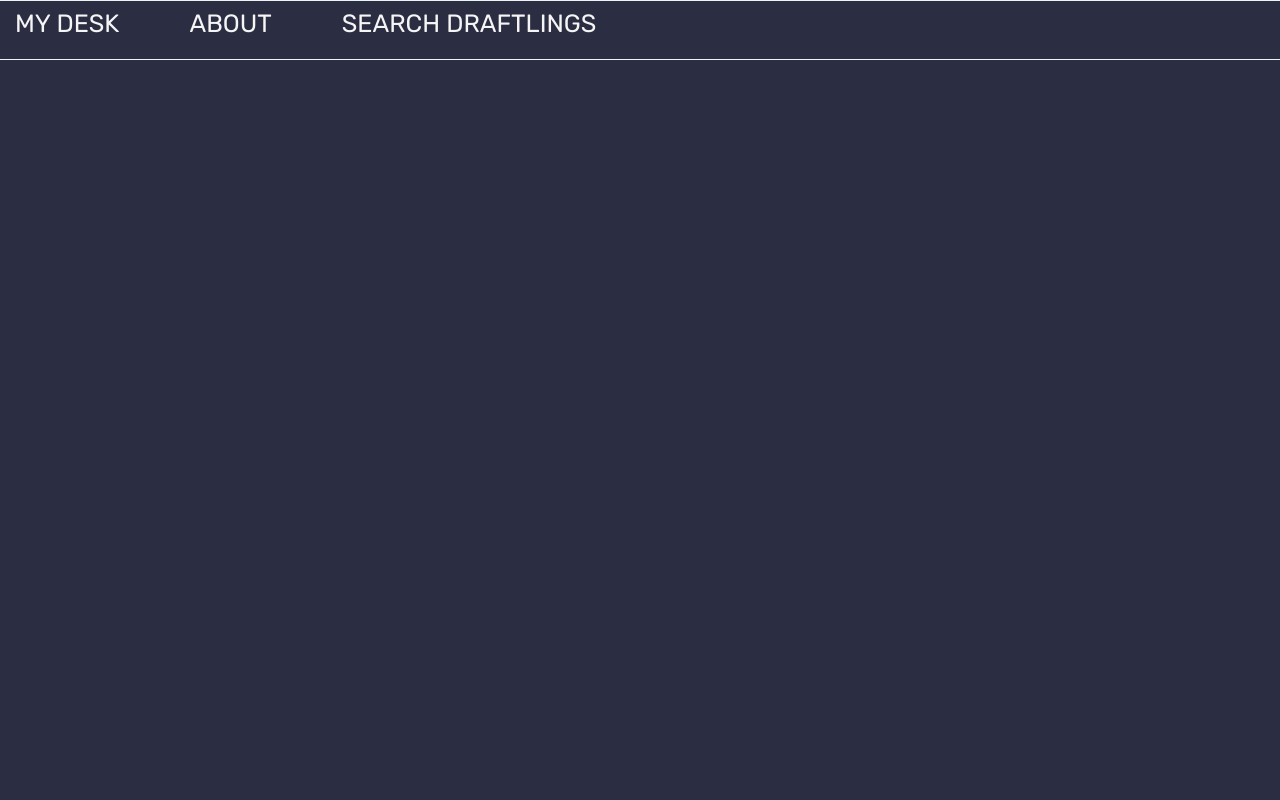
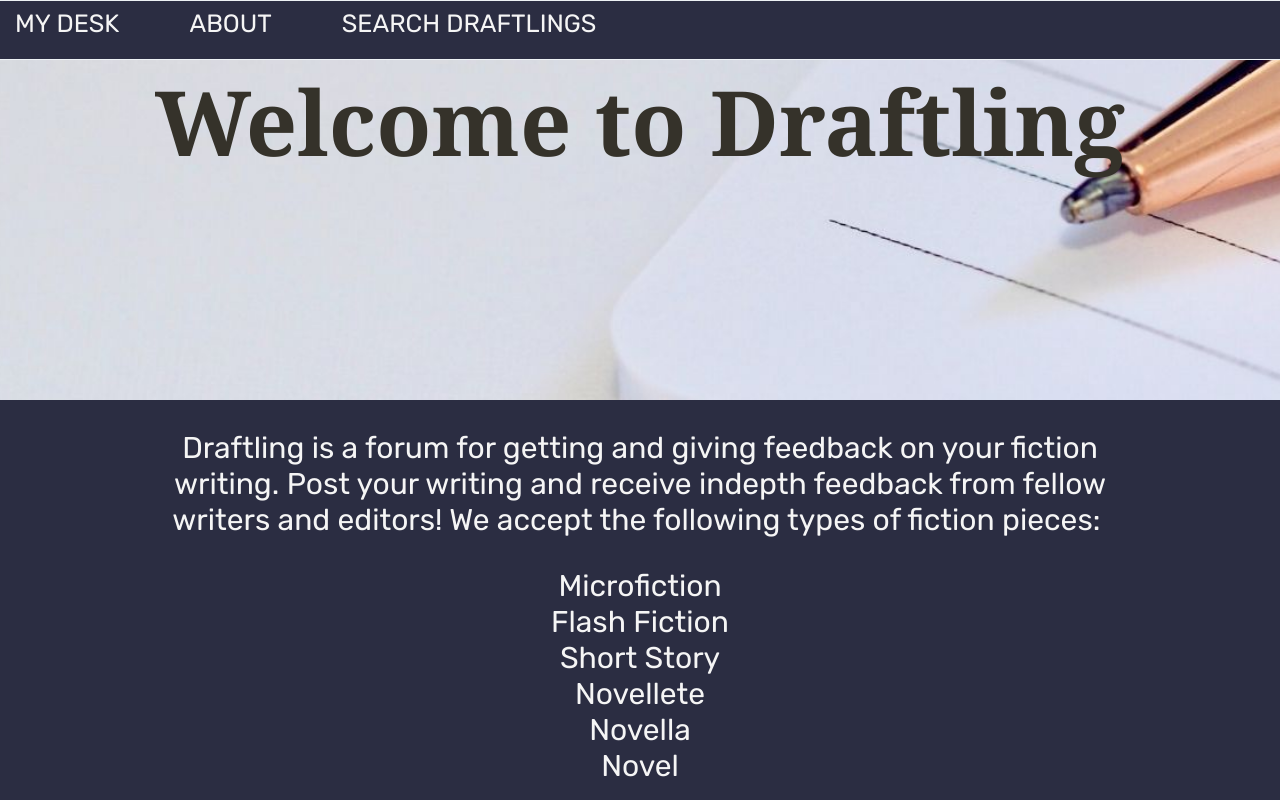
Before and after one commit to amrvitale/draftling-capstone, a React (Create React App) app: page / in a window 1280 px wide. Shown: the top 800 px of the page. Built offline with nearby package versions, Linux system fonts and the light colour scheme; no server answers.

Commit message:
updated welcome

```diff
--- a/src/App.js
+++ b/src/App.js
@@ -1,6 +1,7 @@
 import React from 'react';
 import { Route } from 'react-router-dom';
 import Nav from './nav/Nav';
+import Welcome from './welcome/Welcome';
 import PostDraftling from './postDraftling/PostDraftling';
 import Search from './search/Search';
 import Dash from './dash/Dash';
@@ -164,7 +165,7 @@ class App extends React.Component {
         <div className='App'>
           <Nav />
 
-
+          <Route exact path ='/' component={Welcome} />
           <Route path ='/mydesk' component={Dash}/>
           <Route path='/search' component={Search}/>
           <Route path ='/postdraftling' component={PostDraftling} />
--- /dev/null
+++ b/src/welcome/Welcome.js
@@ -0,0 +1,31 @@
+import React from 'react';
+import './Welcome.css'
+
+class Welcome extends React.Component {
+    render() {
+        return (
+            <div className="aboutDetails">
+                <div className="aboutHero">
+                    <h2 className="aboutHeader">Welcome to Draftling</h2>
+                </div>
+                    <p className="aboutPara">Draftling is a forum for getting and giving feedback on your fiction writing. Post your writing and receive indepth feedback from fellow writers and editors! We accept the following types of fiction pieces: </p>
+                   <br/>
+                    <ul className="fictionLengths">
+                       <li>Microfiction</li>
+                        <li>Flash Fiction</li>
+                        <li>Short Story</li>
+                        <li>Novellete</li>
+                        <li>Novella</li>
+                        <li>Novel</li>
+                    </ul>
+
+                    <br /> <br />  <br />
+                    <h2 className="feedbackOptions">Feedback Options</h2>
+                    <p className="aboutPara">Beta readers can provide feedback via comments or questionnaires.  To give feedback on a piece, click the Draftling and select one of these options. The best readers post clear, concise, and useful feedback to help you improve your writing!</p>
+                </div>
+
+        );
+    }
+}
+
+export default Welcome;
```
Also changed, not shown: src/welcome/Welcome.css (added), 2 other files (tests, documents, lock files or other folders).
